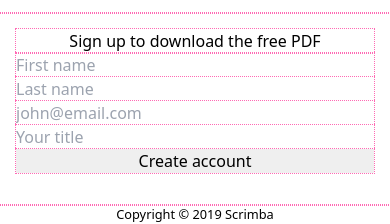
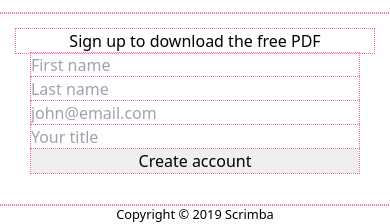
Before and after one commit to arta/learn-tailwindcss-final-project, a website: page index.html in a window 390 px wide. Shown: the part 755-979 px from the top of the page. Drawn offline with nearby package versions, Linux system fonts and the light colour scheme; files that its build step writes are made by us from their sources.

Commit message:
Center and size form for small screens

```diff
--- a/index.html
+++ b/index.html
@@ -57,7 +57,7 @@
       <section>
         <div class="max-w-4xl mx-auto p-4">
           <h2 class="text-center">Sign up to download the free PDF</h2>
-          <form class="grid" action="#" method="post">
+          <form class="grid max-w-xl mx-auto w-11/12" action="#" method="post">
             <input type="text" name="first_name" id="first_name" placeholder="First name">
             <input type="text" name="last_name" id="last_name" placeholder="Last name">
             <input type="email" name="email" id="email" placeholder="john@email.com">
```
